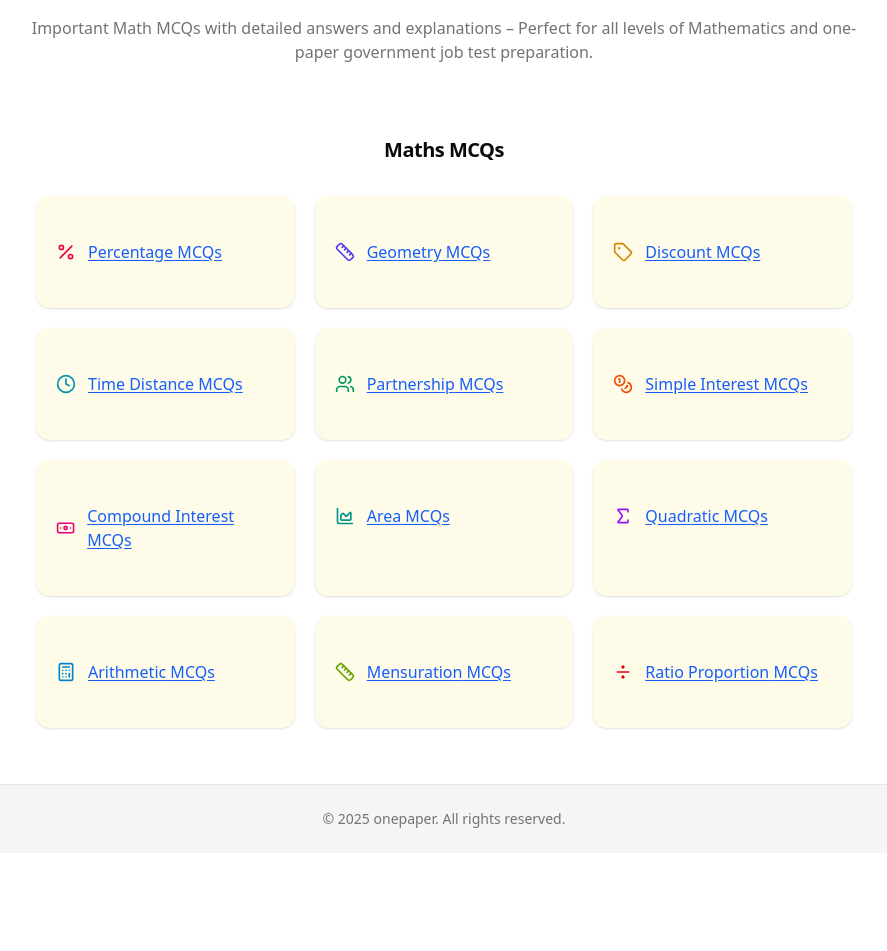
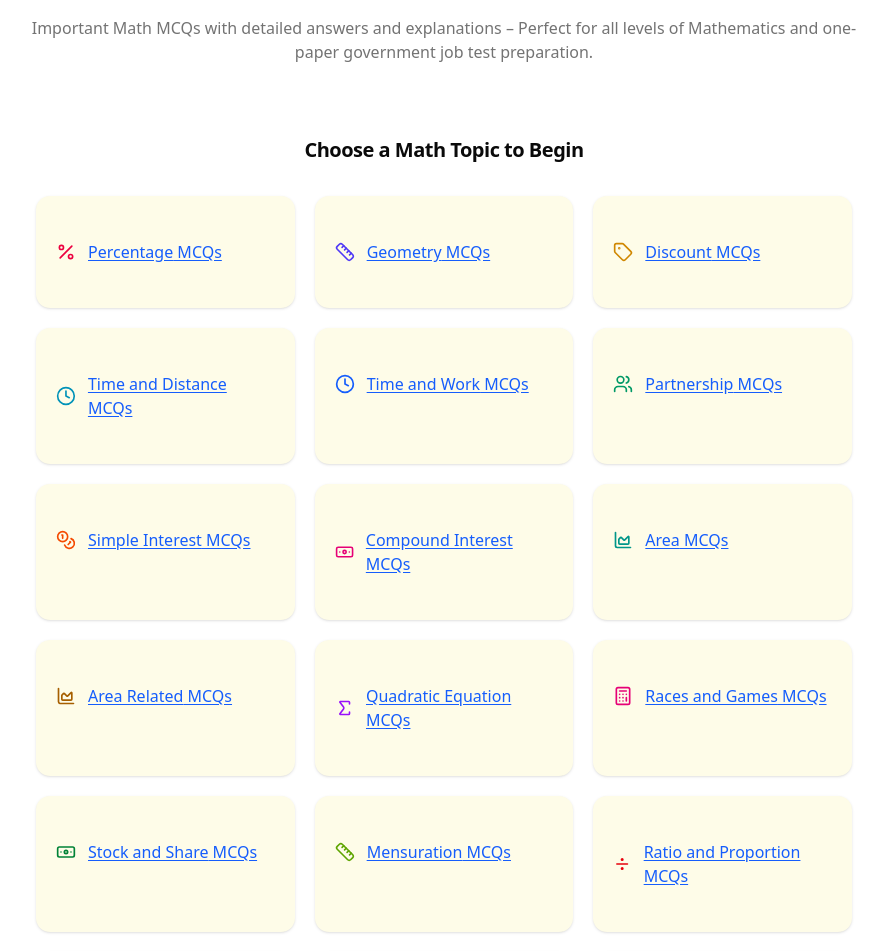
Before and after one commit to waqarkhan424/mcq-quiz-app, a Next.js app: page / in a window 1280 px wide. Shown: the part 121-1072 px from the top of the page, without its empty margins (196-1083 px from the left). Before the commit the page ends 974 px from the top, so only its background shows below. Built offline with nearby package versions, Linux system fonts and the light colour scheme.

Commit message:
project completed

```diff
--- a/app/components/category-links.tsx
+++ b/app/components/category-links.tsx
@@ -21,23 +21,46 @@ import {
 
 
 
+// const categories = [
+//     { key: "percentage", label: "Percentage", icon: Percent, color: "text-rose-600" },
+//     { key: "geometry", label: "Geometry", icon: Ruler, color: "text-indigo-600" },
+//     { key: "discount", label: "Discount", icon: Tag, color: "text-yellow-600" },
+//     { key: "time-distance", label: "Time Distance", icon: Clock, color: "text-cyan-600" },
+//     { key: "partnership", label: "Partnership", icon: Users, color: "text-emerald-600" },
+//     { key: "simple-interest", label: "Simple Interest", icon: Coins, color: "text-orange-600" },
+//     { key: "compound-interest", label: "Compound Interest", icon: Banknote, color: "text-pink-600" },
+//     { key: "area", label: "Area", icon: AreaChart, color: "text-teal-600" },
+//     { key: "quadratic", label: "Quadratic", icon: Sigma, color: "text-purple-600" },
+//     { key: "arithmetic", label: "Arithmetic", icon: Calculator, color: "text-sky-600" },
+//     { key: "mensuration", label: "Mensuration", icon: Ruler, color: "text-lime-600" },
+//     { key: "ratio-proportion", label: "Ratio Proportion", icon: Divide, color: "text-red-600" },
+// ];
+
+
+
+
 const categories = [
     { key: "percentage", label: "Percentage", icon: Percent, color: "text-rose-600" },
     { key: "geometry", label: "Geometry", icon: Ruler, color: "text-indigo-600" },
     { key: "discount", label: "Discount", icon: Tag, color: "text-yellow-600" },
-    { key: "time-distance", label: "Time Distance", icon: Clock, color: "text-cyan-600" },
+    { key: "time-distance", label: "Time and Distance", icon: Clock, color: "text-cyan-600" },
+    { key: "time-work", label: "Time and Work", icon: Clock, color: "text-blue-600" },
     { key: "partnership", label: "Partnership", icon: Users, color: "text-emerald-600" },
     { key: "simple-interest", label: "Simple Interest", icon: Coins, color: "text-orange-600" },
     { key: "compound-interest", label: "Compound Interest", icon: Banknote, color: "text-pink-600" },
     { key: "area", label: "Area", icon: AreaChart, color: "text-teal-600" },
-    { key: "quadratic", label: "Quadratic", icon: Sigma, color: "text-purple-600" },
+    { key: "area-related", label: "Area Related", icon: AreaChart, color: "text-yellow-700" },
+    { key: "quadratic", label: "Quadratic Equation", icon: Sigma, color: "text-purple-600" },
+    { key: "races-games", label: "Races and Games", icon: Calculator, color: "text-pink-600" },
+    { key: "stock-share", label: "Stock and Share", icon: Banknote, color: "text-green-700" },
+    { key: "mensuration", label: "Mensuration", icon: Ruler, color: "text-lime-600" },
+    { key: "ratio-proportion", label: "Ratio and Proportion", icon: Divide, color: "text-red-600" },
+    { key: "lcm-hcf", label: "LCM and HCF", icon: Divide, color: "text-indigo-600" },
     { key: "arithmetic", label: "Arithmetic", icon: Calculator, color: "text-sky-600" },
-    { key: "mensuration", label: "Mensuration", icon: Ruler, color: "text-lime-600" },
-    { key: "ratio-proportion", label: "Ratio Proportion", icon: Divide, color: "text-red-600" },
+    { key: "basic-arithmetic", label: "Basic Arithmetic", icon: Calculator, color: "text-sky-700" },
+    { key: "accounting", label: "Accounting", icon: Coins, color: "text-orange-700" },
+    { key: "basic-maths", label: "Basic Maths", icon: Sigma, color: "text-red-700" },
 ];
-
-
-
 
 
 
@@ -48,7 +71,11 @@ export default function CategoryLinks() {
 
     return (
         <div className="max-w-5xl mx-auto px-4 py-8">
-            <Typography variant="h2" className="mb-6 text-center" >Maths MCQs</Typography>
+
+            <Typography variant="h2" className="mb-6 text-center">
+                Choose a Math Topic to Begin
+            </Typography>
+
 
             <div className="grid grid-cols-1 sm:grid-cols-2 md:grid-cols-3 gap-5">
                 {categories.map((cat) => {
```
Also changed, not shown: app/page.tsx (+3 -9 lines).
